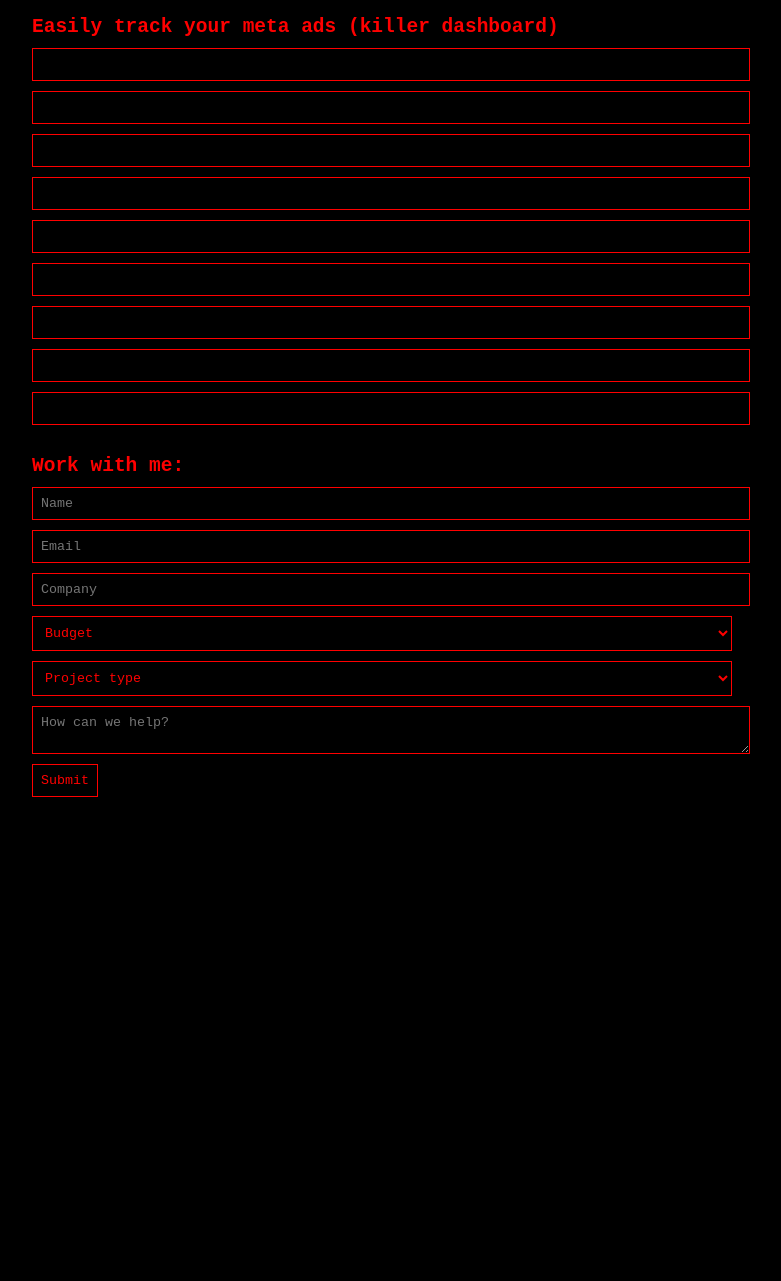
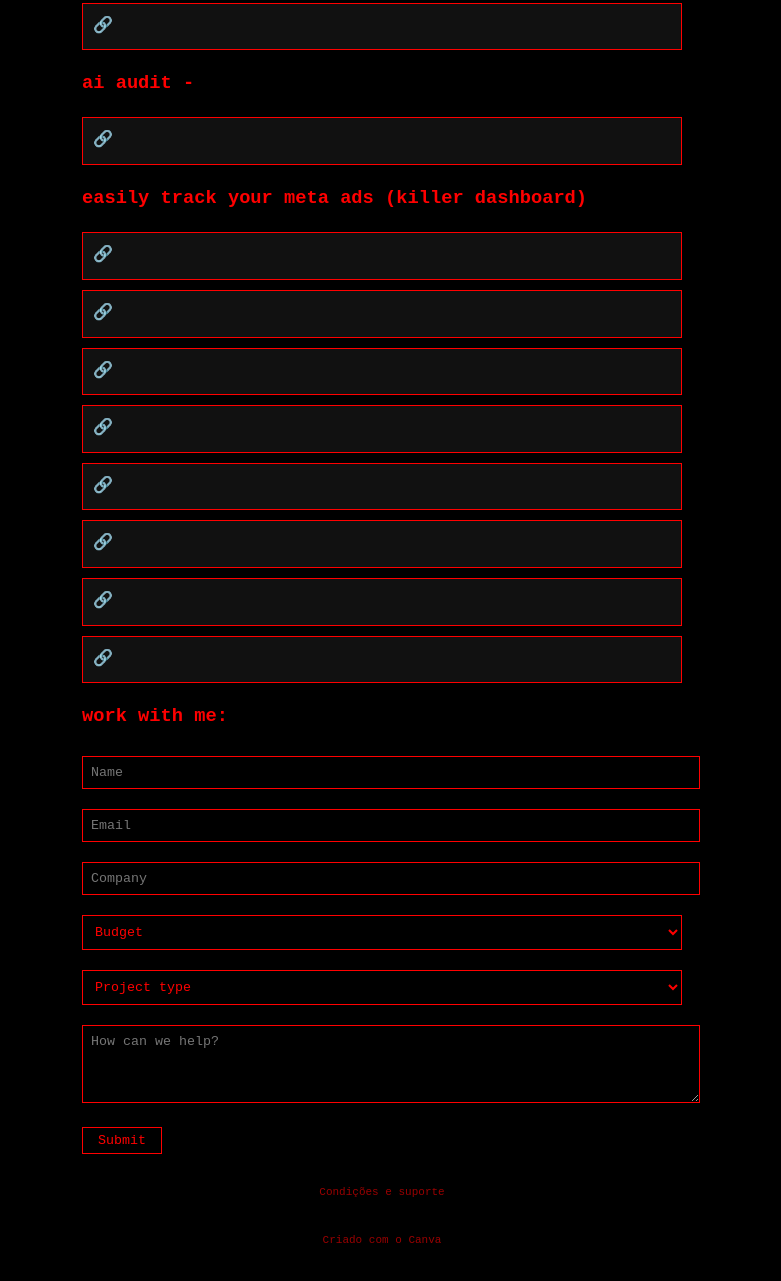
Before and after one commit to TotaStudio/totastudio, a plain HTML site: page index.html in a window 1280 px wide. Shown: the part 499-1780 px from the top of the page, without its empty margins (258-1039 px from the left). Before the commit the page ends 1366 px from the top, so only its background shows below. Drawn offline with Linux system fonts and the light colour scheme.

Commit message:
Update index.html

```diff
--- a/index.html
+++ b/index.html
@@ -1,105 +1,135 @@
 <!DOCTYPE html>
 <html lang="en">
 <head>
-  <meta charset="UTF-8">
-  <meta name="viewport" content="width=device-width, initial-scale=1.0">
-  <title>Tota Studio by Pataro</title>
+  <meta charset="UTF-8" />
+  <meta name="viewport" content="width=device-width, initial-scale=1.0" />
+  <title>tota studio</title>
   <style>
     body {
       background-color: black;
       color: red;
-      font-family: monospace;
-      margin: 0;
-      padding: 40px;
+      font-family: 'Courier New', Courier, monospace;
+      padding: 40px 20px;
+      line-height: 1.6;
     }
-    .container {
-      max-width: 700px;
-      margin: auto;
+
+    h1, h2, h3 {
+      text-transform: lowercase;
     }
-    input, select, textarea, button {
-      display: block;
+
+    a {
+      color: red;
+      text-decoration: underline;
+    }
+
+    .section {
+      max-width: 600px;
+      margin: 0 auto;
+    }
+
+    .box {
+      border: 1px solid red;
+      padding: 10px;
+      margin-bottom: 10px;
+      background-color: #111;
+    }
+
+    input[type="text"],
+    input[type="email"],
+    select,
+    textarea {
       width: 100%;
-      margin: 10px 0;
       padding: 8px;
-      background-color: black;
+      margin: 5px 0 15px 0;
       border: 1px solid red;
+      background: black;
       color: red;
-      font-family: monospace;
+      font-family: 'Courier New', Courier, monospace;
     }
-    button {
-      width: auto;
+
+    button, input[type="submit"] {
+      background: black;
+      color: red;
+      border: 1px solid red;
+      padding: 5px 15px;
+      font-family: 'Courier New', Courier, monospace;
       cursor: pointer;
     }
-    h1, h2, p, label {
-      margin: 20px 0 5px;
+
+    button:hover, input[type="submit"]:hover {
+      background: red;
+      color: black;
     }
-    .section {
-      margin-bottom: 30px;
-    }
-    .meta-section input {
-      margin-bottom: 5px;
-    }
+
     audio {
       width: 100%;
-      margin: 10px 0;
+      margin-bottom: 20px;
+      border: 1px solid red;
+    }
+
+    small {
+      display: block;
+      text-align: center;
+      font-size: 11px;
+      margin-top: 30px;
+      opacity: 0.6;
     }
   </style>
 </head>
 <body>
-  <div class="container">
+  <div class="section">
+
+    <small>[Play this to match the website vibe]</small>
     <audio controls>
-      <source src="your-audio-file.mp3" type="audio/mpeg">
+      <source src="your-audio.mp3" type="audio/mpeg" />
       Your browser does not support the audio element.
     </audio>
 
-    <h1>◎ hi, i’m pataro</h1>
+    <h3>◎ hi, i’m pataro</h3>
+
     <p>I run Tota Studio, where we help businesses grow faster using AI, automations, and growth hacks.</p>
     <p>We create solutions that either will make you money, save you money, or save you time.</p>
     <p>Here is the list of AI solutions, services, products, tools recommendations, tutorials, and free resources I created.</p>
 
-    <div class="section">
-      <h2>How to actually apply AI in your business</h2>
-      <input type="text" placeholder="">
-    </div>
+    <h3>How to actually apply AI in your business</h3>
+    <div class="box">🔗</div>
 
-    <div class="section">
-      <h2>AI audit -</h2>
-      <input type="text" placeholder="">
-    </div>
+    <h3>AI audit -</h3>
+    <div class="box">🔗</div>
 
-    <div class="section meta-section">
-      <h2>Easily track your meta ads (killer dashboard)</h2>
-      <input type="text" placeholder="">
-      <input type="text" placeholder="">
-      <input type="text" placeholder="">
-      <input type="text" placeholder="">
-      <input type="text" placeholder="">
-      <input type="text" placeholder="">
-      <input type="text" placeholder="">
-      <input type="text" placeholder="">
-      <input type="text" placeholder="">
-    </div>
+    <h3>Easily track your meta ads (killer dashboard)</h3>
+    <div class="box">🔗</div>
+    <div class="box">🔗</div>
+    <div class="box">🔗</div>
+    <div class="box">🔗</div>
+    <div class="box">🔗</div>
+    <div class="box">🔗</div>
+    <div class="box">🔗</div>
+    <div class="box">🔗</div>
 
-    <div class="section">
-      <h2>Work with me:</h2>
-      <input type="text" placeholder="Name">
-      <input type="email" placeholder="Email">
+    <h3>Work with me:</h3>
+    <form>
+      <input type="text" placeholder="Name" required>
+      <input type="email" placeholder="Email" required>
       <input type="text" placeholder="Company">
       <select>
         <option>Budget</option>
-        <option value="<1k">Less than $1k</option>
-        <option value="1k-5k">$1k - $5k</option>
-        <option value=">5k">More than $5k</option>
+        <option>Less than $1k</option>
+        <option>$1k - $5k</option>
+        <option>$5k+</option>
       </select>
       <select>
         <option>Project type</option>
-        <option value="AI">AI / Automation</option>
-        <option value="dashboard">Dashboard / Tracking</option>
-        <option value="other">Other</option>
+        <option>Automation</option>
+        <option>AI Integration</option>
+        <option>Growth Strategy</option>
       </select>
-      <textarea placeholder="How can we help?"></textarea>
-      <button type="submit">Submit</button>
-    </div>
+      <textarea rows="4" placeholder="How can we help?"></textarea>
+      <input type="submit" value="Submit">
+    </form>
+
+    <small>Condições e suporte</small>
+    <small>Criado com o Canva</small>
   </div>
 </body>
 </html>
```
